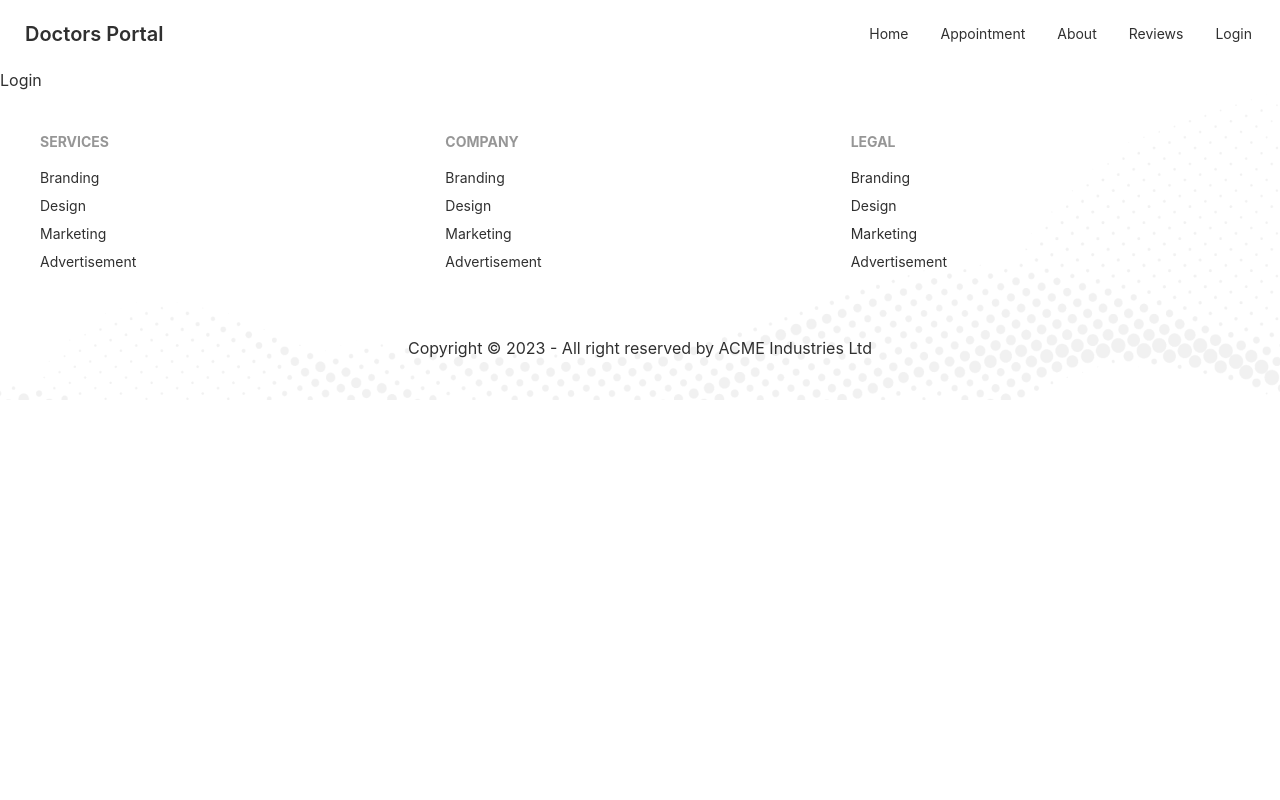
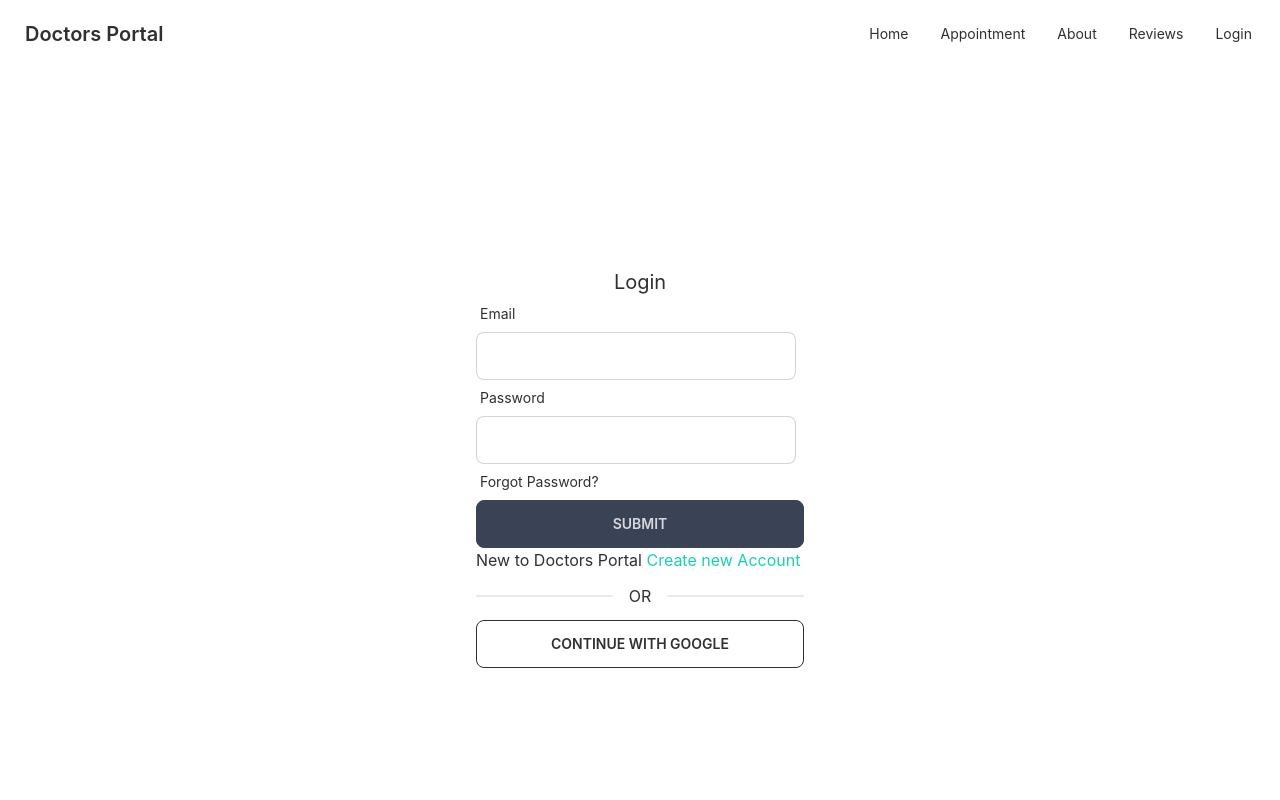
Before and after one commit to asifmahmud00/doctors-portal-client, a React (Create React App) app: page /login in a window 1280 px wide. Shown: the top 800 px of the page. Built offline with nearby package versions, Linux system fonts and the light colour scheme.

Commit message:
6th commit

```diff
--- a/package.json
+++ b/package.json
@@ -8,9 +8,11 @@
     "@testing-library/user-event": "^13.5.0",
     "daisyui": "^3.1.0",
     "date-fns": "^2.30.0",
+    "firebase": "^9.23.0",
     "react": "^18.2.0",
     "react-day-picker": "^8.8.0",
     "react-dom": "^18.2.0",
+    "react-hook-form": "^7.45.0",
     "react-router-dom": "^6.12.1",
     "react-scripts": "5.0.1",
     "web-vitals": "^2.1.4"
--- a/src/Pages/Appointment/AppointmentBanner/AppointmentBanner.js
+++ b/src/Pages/Appointment/AppointmentBanner/AppointmentBanner.js
@@ -1,7 +1,7 @@
-import React, { useState } from 'react';
+import React from 'react';
 import chair from "../../../assets/images/chair.png";
 import { DayPicker } from 'react-day-picker';
-import { format } from 'date-fns';
+
 
 const AppointmentBanner = ({ selectedDate, setSelectedDate }) => {
 
--- a/src/Pages/Appointment/AvailableAppointments/AppointmentOption.js
+++ b/src/Pages/Appointment/AvailableAppointments/AppointmentOption.js
@@ -1,8 +1,7 @@
 import React from 'react';
-import ButtonPrimary from '../../../components/PrimaryButton/ButtonPrimary';
 
-const AppointmentOption = ({ apointmentOption }) => {
-    const { name, slots, setTreatment } = apointmentOption;
+const AppointmentOption = ({ apointmentOption, setTreatment }) => {
+    const { name, slots } = apointmentOption;
 
     return (
         <div className="card shadow-xl">
@@ -11,7 +10,13 @@ const AppointmentOption = ({ apointmentOption }) => {
                 <p>{slots.length > 0 ? slots[0] : 'Try Another Day'}</p>
                 <p>{slots.length} {slots.length > 1 ? 'spaces' : 'space'} available</p>
                 <div className="card-actions justify-center">
-                    <button className="btn btn-primary" onClick={() => window.modalBooking.showModal()}>Book Appointment</button>
+                    {/* <button className="btn btn-primary" onClick={() => window.modalBooking.showModal()}>Book Appointment</button> */}
+                    <label
+                        disabled={slots.length === 0}
+                        htmlFor='modalBooking'
+                        className="btn btn-primary text-white"
+                        onClick={() => setTreatment(apointmentOption)}
+                    >Book Appointment</label>
                 </div>
             </div>
         </div>
--- a/src/Pages/Appointment/AvailableAppointments/AvailableAppointments.js
+++ b/src/Pages/Appointment/AvailableAppointments/AvailableAppointments.js
@@ -28,7 +28,14 @@ const AvailableAppointments = ({ selectedDate }) => {
                     ></AppointmentOption>)
                 }
             </div>
-            <BookingModal></BookingModal>
+            {
+                treatment &&
+                <BookingModal
+                    selectedDate={selectedDate}
+                    treatment={treatment}
+                    setTreatment={setTreatment}
+                ></BookingModal>
+            }
         </section>
     );
 };
--- a/src/Pages/Appointment/BookingModal/BookingModal.js
+++ b/src/Pages/Appointment/BookingModal/BookingModal.js
@@ -1,15 +1,62 @@
+import { format } from 'date-fns';
 import React from 'react';
 
-const BookingModal = () => {
+const BookingModal = ({ treatment, setTreatment, selectedDate }) => {
+    const { name, slots } = treatment;
+    const date = format(selectedDate, 'PP');
+    const handleBooking = event => {
+        event.preventDefault();
+        const form = event.target;
+        const slot = form.slot.value;
+        const name = form.name.value;
+        const email = form.email.value;
+        const phone = form.phone.value;
+        const booking = {
+            appointmentDate: date,
+            treatment: name,
+            patient: name,
+            slot,
+            email,
+            phone
+        }
+
+        console.log(booking);
+        setTreatment(null);
+    }
+
     return (
         <>
-            <dialog id="modalBooking" className="modal">
+            {/* <dialog id="modalBooking" className="modal">
                 <form method="dialog" className="modal-box">
                     <button className="btn btn-sm btn-circle btn-ghost absolute right-2 top-2">✕</button>
-                    <h3 className="font-bold text-lg">Hello!</h3>
+                    <h3 className="font-bold text-lg">{name}</h3>
                     <p className="py-4">Press ESC key or click on ✕ button to close</p>
                 </form>
-            </dialog>
+            </dialog> */}
+            <input type="checkbox" id="modalBooking" className="modal-toggle" />
+            <div className="modal">
+                <div className="modal-box relative">
+                    <label htmlFor="modalBooking" className="btn btn-sm btn-circle absolute right-2 top-2">X</label>
+                    <h3 className="font-bold text-lg">{name}</h3>
+                    <form onSubmit={handleBooking} className='grid grid-cols-1 gap-3 mt-10'>
+                        <input type="text" placeholder="Type here" className="input input-bordered w-full" disabled value={date} />
+                        <select name='slot' className="select select-bordered w-full">
+                            {
+                                slots.map((slot, index) => <option
+                                    value={slot}
+                                    key={index}
+                                >{slot}
+                                </option>)
+                            }
+                        </select>
+                        <input type="text" name='name' placeholder="Your name" className="input input-bordered w-full" />
+                        <input type="text" name='email' placeholder="Email address" className="input input-bordered w-full" />
+                        <input type="text" name='phone' placeholder="Phone No" className="input input-bordered w-full" />
+
+                        <input type="submit" value="Submit" className="btn btn-accent w-full" />
+                    </form>
+                </div>
+            </div>
         </>
     );
 };
--- a/src/Pages/Login/Login.js
+++ b/src/Pages/Login/Login.js
@@ -1,10 +1,48 @@
-import React from 'react';
+import React, { useState } from 'react';
+import { useForm } from "react-hook-form";
+import { Link } from 'react-router-dom';
 
 const Login = () => {
+
+    const { register, formState: { errors }, handleSubmit } = useForm();
+    const handleLogin = data => {
+        console.log(data);
+    }
+
+
     return (
-        <div>
-            <h2>Login</h2>
-        </div>
+        <div className='h-[800px] flex justify-center items-center'>
+            <div className='w-96 p-7'>
+                <h2 className='text-xl text-center'>Login</h2>
+                <form onSubmit={handleSubmit((handleLogin))}>
+
+
+                    <div className="form-control w-full max-w-xs">
+                        <label className="label"><span className="label-text">Email</span></label>
+                        <input type="text" className="input input-bordered w-full max-w-xs"
+                            {...register("email", {
+                                required: "Email is required"
+                            })} />
+                        {errors.email && <p className='text-red-600'>{errors.email?.message}</p>}
+                    </div>
+                    <div className="form-control w-full max-w-xs">
+                        <label className="label"><span className="label-text">Password</span></label>
+                        <input type="password" className="input input-bordered w-full max-w-xs"
+                            {...register("password", {
+                                required: "Password is required",
+                                minLength: { value: 6, message: 'Password must be 6 characters  or longer.' }
+                            })} />
+                        {errors.password && <p className='text-red-600'>{errors.password?.message}</p>}
+                        <label className="label"><span className="label-text">Forgot Password?</span></label>
+                    </div>
+                    <input className='btn btn-accent w-full' type="submit" />
+                </form>
+                <p>New to Doctors Portal <Link to='/signup' className='text-secondary'>Create new Account</Link></p>
+                <div className="divider">OR</div>
+                <button className='btn btn-outline w-full'>CONTINUE WITH GOOGLE</button>
+            </div>
+
+        </div >
     );
 };
 
--- /dev/null
+++ b/src/firebase/firebase.config.js
@@ -0,0 +1,18 @@
+// Import the functions you need from the SDKs you need
+import { initializeApp } from "firebase/app";
+// TODO: Add SDKs for Firebase products that you want to use
+// https://firebase.google.com/docs/web/setup#available-libraries
+
+// Your web app's Firebase configuration
+const firebaseConfig = {
+    apiKey: process.env.REACT_APP_apiKey,
+    authDomain: process.env.REACT_APP_authDomain,
+    projectId: process.env.REACT_APP_projectId,
+    storageBucket: process.env.REACT_APP_storageBucket,
+    messagingSenderId: process.env.REACT_APP_messagingSenderId,
+    appId: process.env.REACT_APP_appId,
+};
+
+// Initialize Firebase
+const app = initializeApp(firebaseConfig);
+export default app;
```
Also changed, not shown: 1 other file (tests, documents, lock files or other folders).
